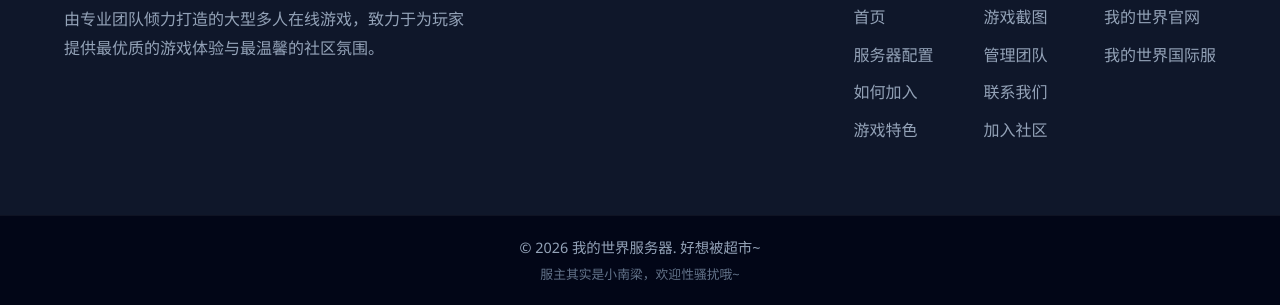
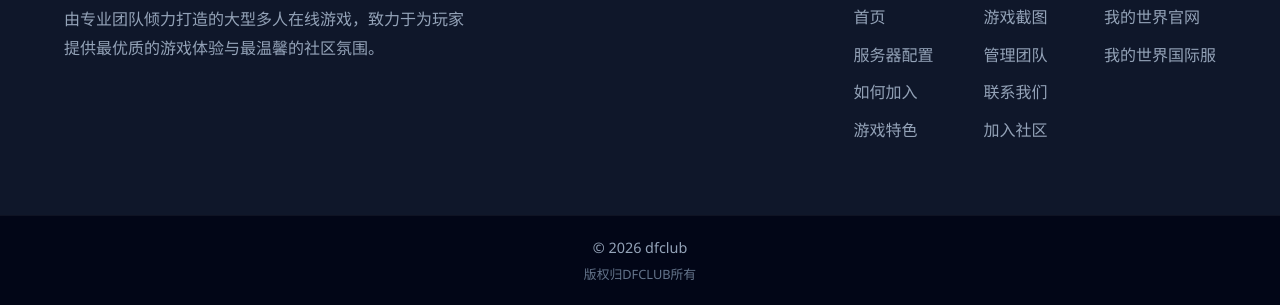
Before and after one commit to dfclub/mc, a plain HTML site: page index.html in a window 1280 px wide. Shown: the part 6556-6861 px from the top of the page. Drawn offline with Linux system fonts and the light colour scheme.

Commit message:
page: 2026/11/22 周日 17:42:32.05

```diff
--- a/index.html
+++ b/index.html
@@ -668,8 +668,8 @@
         <!-- 底部版权条：版权与免责声明（文案由 data.js 覆盖） -->
         <div class="footer-bottom">
             <div class="container">
-                <p>&copy; 2026 我的世界服务器. 好想被超市~</p>
-                <p class="disclaimer">服主其实是小南梁，欢迎性骚扰哦~</p>
+                <p>&copy; 2026 dfclub</p>
+                <p class="disclaimer">版权归dfclub所有</p>
             </div>
         </div>
     </footer>
--- a/page-text.js
+++ b/page-text.js
@@ -1,11 +1,11 @@
 /* 由「同步页面.bat」自动生成：从 index.html 抽取的页面文案，优先级高于 data.js。
  * 改完 index.html 双击 同步页面.bat 即可，不用手改这个文件。
- * 生成时间：2026-11-22 16:46:22
+ * 生成时间：2026-11-22 17:42:31
  */
 window.MC_PAGE_TEXT = {
   "content": {
     "footer": {
-      "copyright": "© 2026 我的世界服务器. 好想被超市~"
+      "copyright": "© 2026 dfclub"
     },
     "help": {
       "steps": [
```
